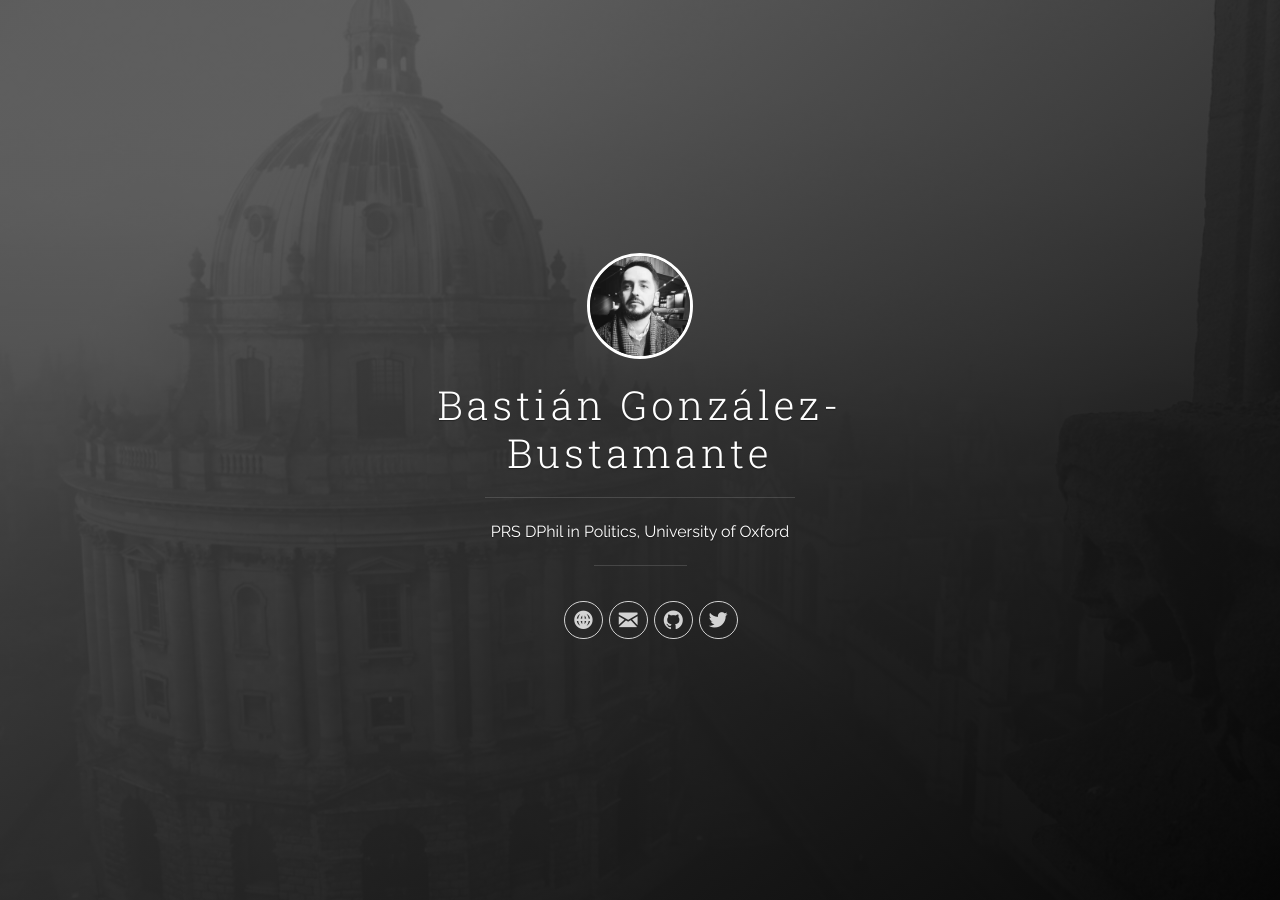
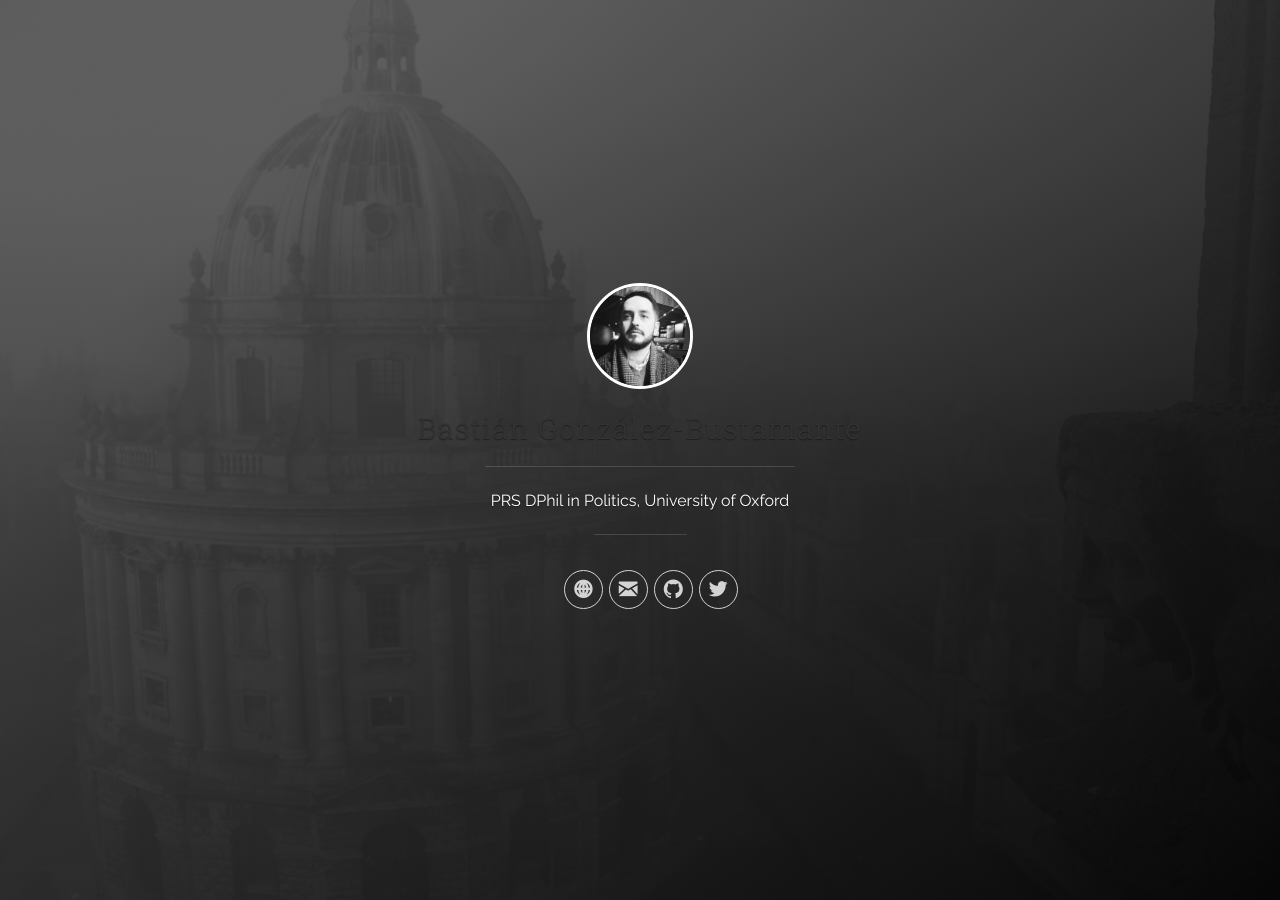
Before and after one commit to bgonzalezbustamante/bgonzalezbustamante.com, a Jekyll site: the page built from index.html, in a window 1280 px wide. Built offline with Jekyll 4.4.1, drawn with Linux system fonts in a browser that asks for light colours; the list of posts is cut into pages by our own code.

Commit message:
Update header.html

```diff
--- a/_includes/header.html
+++ b/_includes/header.html
@@ -9,7 +9,7 @@
     <div class="panel-main__inner panel-inverted">
     <div class="panel-main__content">
           <img src="{{ site.baseurl }}/images/profile.jpg" class="user-image" alt="My Profile Photo">
-          <h1 class="panel-cover__title panel-title">{{ site.title }}</h1>
+          <h1>{{ site.title }}</h1>
         <hr class="panel-cover__divider">
         <p class="panel-cover__description">{{ site.description }}</p>
         <hr class="panel-cover__divider panel-cover__divider--secondary">
```
